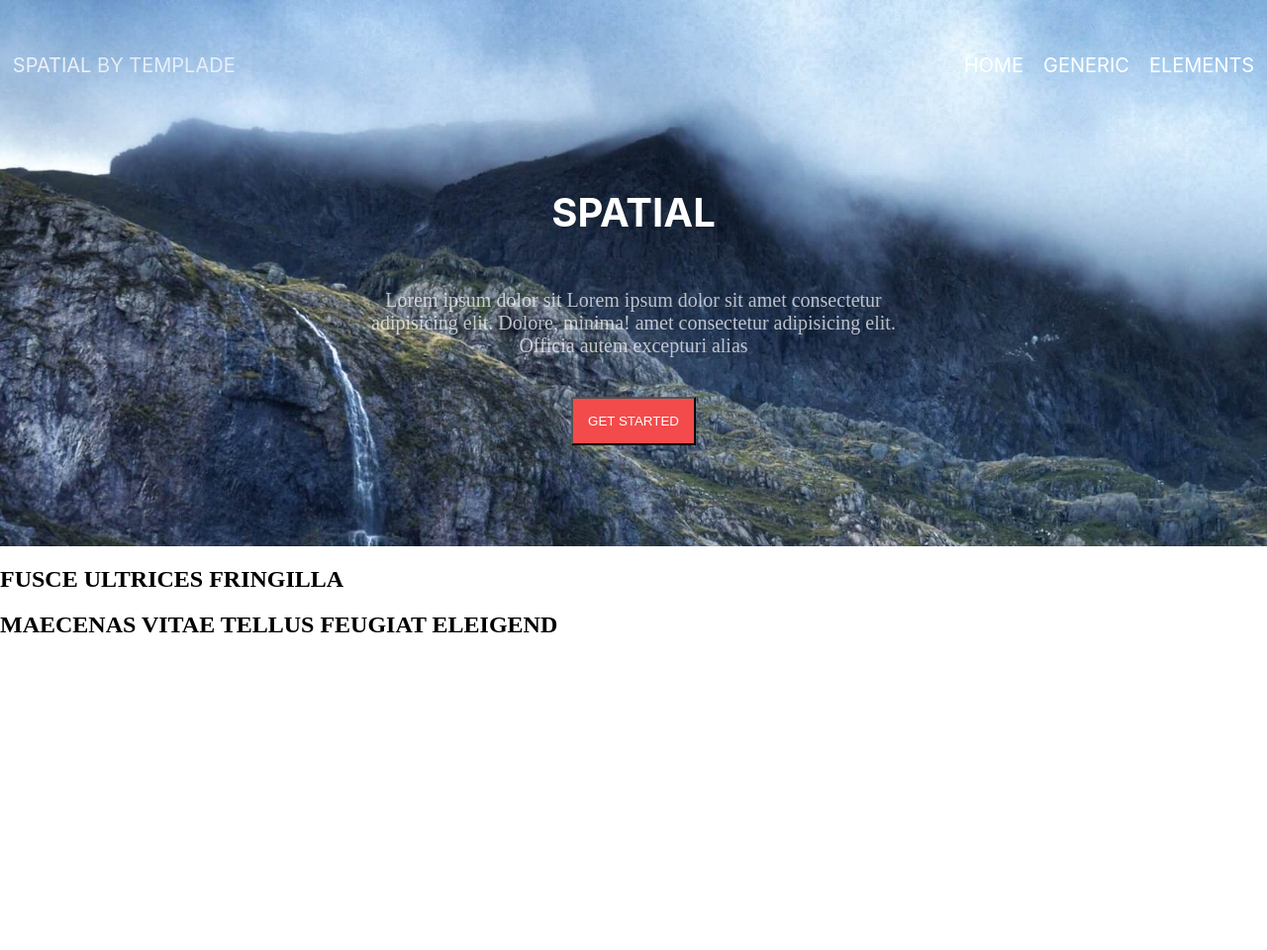
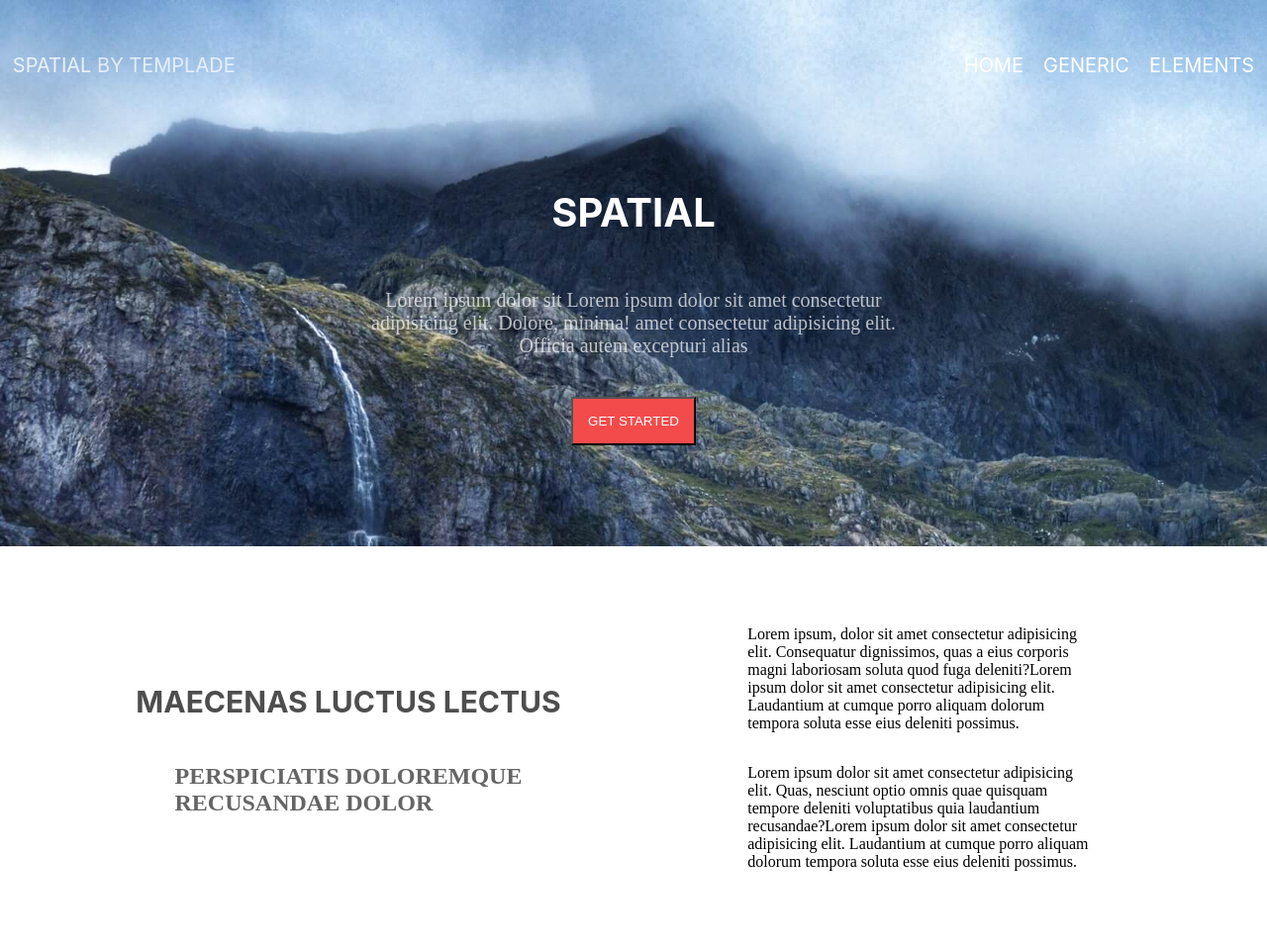
Before and after one commit to Wassime1994/spatial, a website: page index.html in a window 1280 px wide. Shown: the whole page at 99% size. Before the commit the page ends 800 px from the top, so only its background shows below. Drawn offline with Linux system fonts and the light colour scheme.

Commit message:
section lectus finis

```diff
--- a/index.html
+++ b/index.html
@@ -9,7 +9,8 @@
 </head>
 <body>
  <header>
-     <section class="main">
+
+    <section class="main">
          <div class="container">
           <div class="spatial"><a href="">
               SPATIAL<span style="opacity: 0.9;"> BY TEMPLADE </span></a></div>
@@ -30,12 +31,28 @@
          </div>
 
         </section>
-    <section class="fringilla">
-        <div class="titre-fringilla">
-            <h1> FUSCE ULTRICES FRINGILLA</h1>
-            <h2>MAECENAS VITAE TELLUS FEUGIAT ELEIGEND</h2>
+
+    <section class="lectus">
+
+        <div class="container-lectus">
+
+         <div class="lectus">
+            <h1> MAECENAS  LUCTUS LECTUS </h1>
+            <h2 style="opacity: 0.6;">PERSPICIATIS DOLOREMQUE <br>
+            RECUSANDAE DOLOR</h2>
         </div>
+        <div class="lectus">
+            <p>Lorem ipsum, dolor sit amet consectetur adipisicing elit. Consequatur dignissimos, quas a eius corporis magni laboriosam soluta quod fuga deleniti?Lorem ipsum dolor sit amet consectetur adipisicing elit. Laudantium at cumque porro aliquam dolorum tempora soluta esse eius deleniti possimus.</p>
+            <p>Lorem ipsum dolor sit amet consectetur adipisicing elit. Quas, nesciunt optio omnis quae quisquam tempore deleniti voluptatibus quia laudantium recusandae?Lorem ipsum dolor sit amet consectetur adipisicing elit. Laudantium at cumque porro aliquam dolorum tempora soluta esse eius deleniti possimus.</p>
+        </div>
+
+
+        </div>
+
+
+
     </section>
+
  </header>
 </body>
 </html>
--- a/src/sass/modules/_header.scss
+++ b/src/sass/modules/_header.scss
@@ -72,7 +72,29 @@ header {
 
 
         }
-    .fringilla {
-        display: flex;
+    .lectus {
+        .container-lectus {
+            display: flex;
+            justify-content: space-between;
+            padding: 5% 5%;
+            .lectus {
+                display: flex;
+                flex-direction: column ;
+                justify-content: center;
+                align-items: center;
+                width: 50%;
+                h1 {
+                    font-size: 30px;
+                    color: rgb(78, 78, 78);
+                    font-family: -apple-system, BlinkMacSystemFont, 'Segoe UI', Roboto, Oxygen, Ubuntu, Cantarell, 'Open Sans', 'Helvetica Neue', sans-serif;
+                }
+                p {
+                    width: 60%;
+                }
+
+            }
+
+
+        }
     }
     }
```
Also changed, not shown: public/css/app.css, 1 other file.
